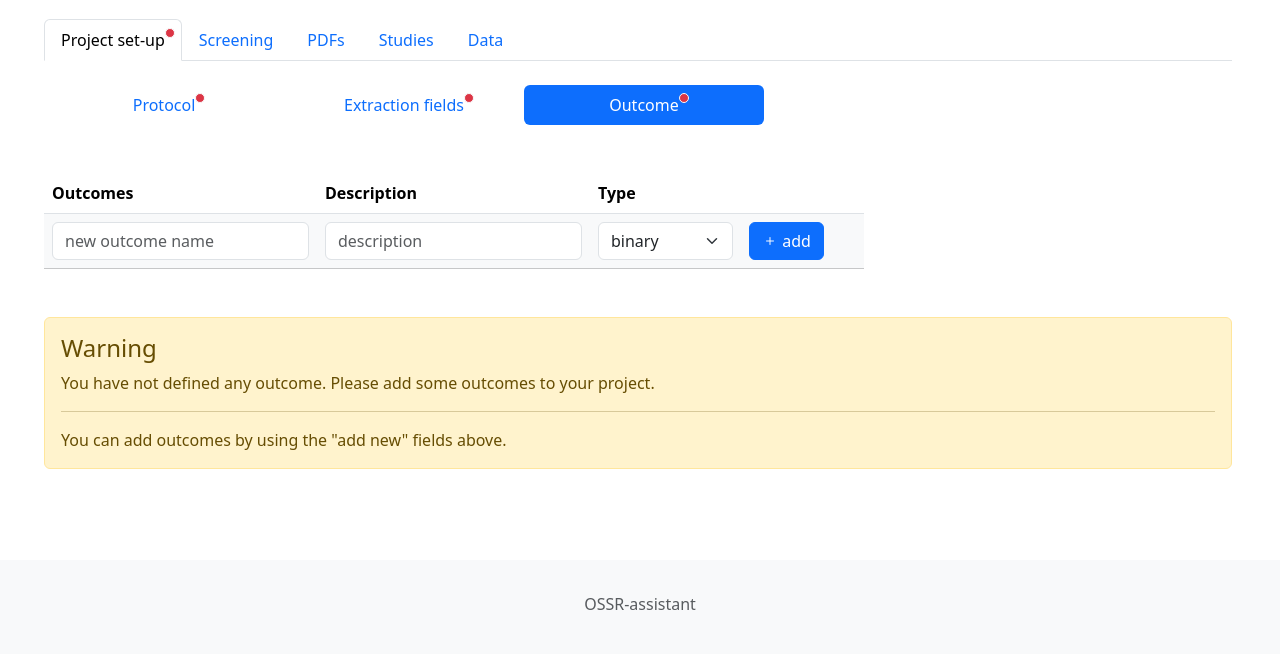
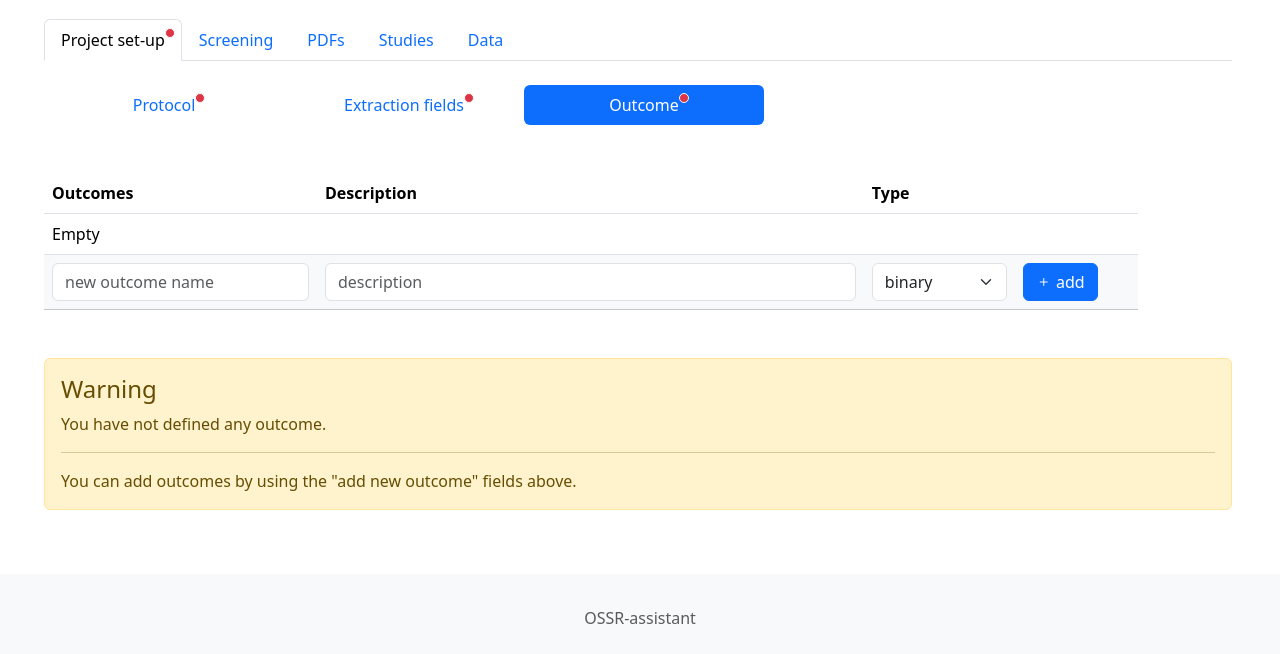
Before and after one commit to cucheratmi/OSSR-assist, a Flask app: page /outcomes/setup/7 in a window 1280 px wide. Shown: the part 160-814 px from the top of the page. Before the commit the page ends 770 px from the top, so only its background shows below. Run offline with Flask 3, Linux system fonts and the light colour scheme; data comes from the database, SQL or seed files in the repository; parts of the project's set-up code (start-up, migrations or seed data) failed here and were passed over; some libraries are stand-ins or nearby versions.

Commit message:
updating

```diff
--- a/templates/project_setup_outcomes.html
+++ b/templates/project_setup_outcomes.html
@@ -71,7 +71,7 @@
 <thead>
     <tr>
         <th>Outcomes</th>
-        <th>Description</th>
+        <th style="width: 50%;">Description</th>
         <th>Type</th>
         <th></th>
         <th></th>
@@ -95,6 +95,11 @@
         <td class="drag-handle" style="padding-left: 3em">☰</td>
         </tr>
     {%  endfor %}
+    {% if outcomes == [] %}
+        <tr>
+        <td colspan="99">Empty</td>
+        </tr>
+    {%  endif %}
 
     <tr class="table-light">
         <form action="/outcomes/add/{{ project_id }}" method="post">
@@ -158,10 +163,10 @@
     {%  if outcomes==[] %}
         <div class="alert alert-warning" role="alert" style="margin-top: 3em;">
         <h4 class="alert-heading">Warning</h4>
-        <p>You have not defined any outcome. Please add some outcomes to your project.</p>
+        <p>You have not defined any outcome. </p>
 
         <hr>
-        <p class="mb-0">You can add outcomes by using the "add new" fields above.</p>
+        <p class="mb-0">You can add outcomes by using the "add new outcome" fields above.</p>
         </div>
     {%  endif %}
 
--- a/templates/records_screening_pass1_window.html
+++ b/templates/records_screening_pass1_window.html
@@ -11,7 +11,7 @@
     {%  include "_screening_message.html" %}
 
     <h2>
-        <a href="/records/screening_pass1_next/{{ record_id }}/{{project_id}}" class="btn btn-outline-secondary btn-lg" style="float: right; margin-right: 5em;">next <i class="bi bi-arrow-right"></i></a>
+        <a href="/records/screening_pass1_next/{{ record_id }}/{{project_id}}" class="btn btn-outline-primary btn-lg" style="float: right; margin-right: 5em;">Next <i class="bi bi-arrow-right"></i></a>
         Screening - pass 1
     </h2>
     <p>Screening using title and abstract</p>
--- a/templates/records_screening_pass2_window.html
+++ b/templates/records_screening_pass2_window.html
@@ -11,7 +11,7 @@
 </p>
 
     <h2>
-        <a href="/records/screening_pass2_next/{{ record_id }}/{{project_id}}" class="btn btn-outline-secondary btn-lg" style="float: right; margin-right: 5em;">next <i class="bi bi-arrow-right"></i></a>
+        <a href="/records/screening_pass2_next/{{ record_id }}/{{project_id}}" class="btn btn-outline-primary btn-lg" style="float: right; margin-right: 5em;">Next <i class="bi bi-arrow-right"></i></a>
         Screening - pass 2
     </h2>
     <p>Screening using fulltext</p>
```
Also changed, not shown: app.py (+85 -14 lines), records.py (+14 -15 lines), templates/records_list.html (+15 -6 lines).
